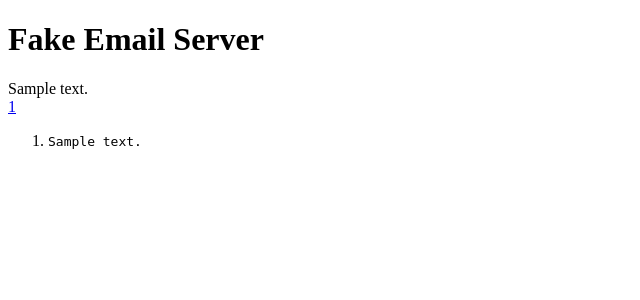
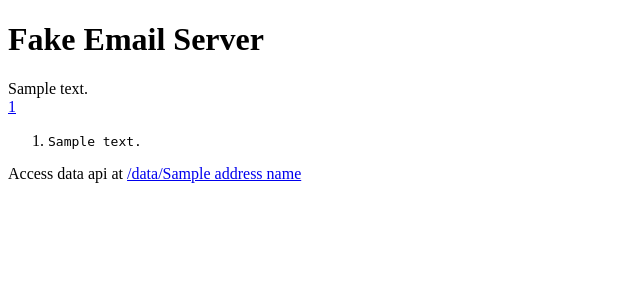
Before and after one commit to tomwardill/FakeEmail, a Python web app: template src/fakeemail/templates/message_display.html in a window 1280 px wide. Shown: the top 300 px of the page, without its empty margins (0-640 px from the left). Run offline with Jinja, Linux system fonts and the light colour scheme; the template is opened without the code that fills it: most values are stand-ins (such as "Sample title", 1, 10 or a date in 2020).

Commit message:
Added data api link

```diff
--- a/src/fakeemail/templates/base.html
+++ b/src/fakeemail/templates/base.html
@@ -15,5 +15,9 @@
 
         {% block content %}
         {% endblock %}
+
+        {% if address_name %}
+        Access data api at <a href="/data/{{ address_name }}">/data/{{ address_name }}</a>
+        {% endif %}
     </body>
 </html>
--- a/src/fakeemail/templates/message_display.html
+++ b/src/fakeemail/templates/message_display.html
@@ -24,4 +24,5 @@
         <pre>No emails recorded for this address</pre>
     {% endif %}
 
+
 {% endblock %}
```
